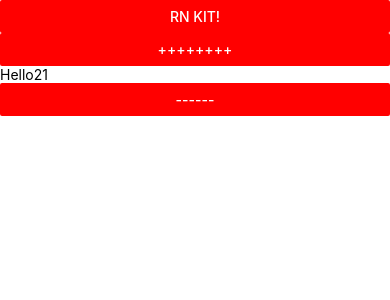
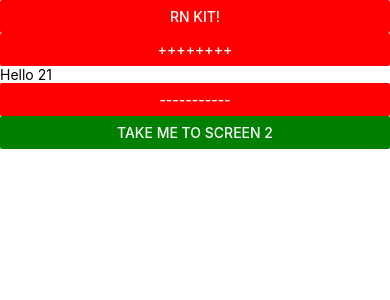
Before and after one commit to GopalMamtani/RNStartupKit, a React Native app: screen / in a window 390 px wide. Shown: the top 300 px of the page. Built offline with nearby package versions, Linux system fonts and the light colour scheme.

Commit message:
created Modules

```diff
--- /dev/null
+++ b/js/Module1/ModuleOneActions.js
@@ -0,0 +1,13 @@
+export function ageIncrement() {
+    return {
+      type: 'AGE_UP',
+      payload: 2
+    }
+  }
+
+  export function ageDecrement() {
+    return {
+      type: 'AGE_DOWN',
+      payload: 2
+    }
+  }
--- /dev/null
+++ b/js/Module1/ModuleOneComponent.js
@@ -0,0 +1,42 @@
+import React, {Component} from 'react';
+import { bindActionCreators } from 'redux';
+import { Text } from 'react-native';
+import { connect } from "react-redux";
+import { View, Button} from 'react-native';
+import * as AgeActionCreators from './ModuleOneActions'
+
+class ModuleOneComponent extends Component {
+  render() {
+    return (
+      <View >
+
+        <Button
+         title = "RN Kit!"
+         color = "red"
+      />
+          <Button onPress={this.props.AgeActionCreators.ageIncrement} title="++++++++" color="red"/>
+          <Text>Hello {this.props.age.age}</Text>
+          <Button onPress={this.props.AgeActionCreators.ageDecrement} title="-----------" color="red" />
+          <Button title="Take Me to screen 2" color="green" />
+        </View>
+
+    );
+  }
+}
+
+const mapStateToProps = state => {
+  return {
+    age: state.age
+  };
+};
+
+const mapDispatchToProps = dispatch => {
+  return {
+    AgeActionCreators: bindActionCreators(AgeActionCreators, dispatch),
+  };
+};
+
+export default connect(
+  mapStateToProps,
+  mapDispatchToProps
+)(ModuleOneComponent);
--- a/store/reducer.js
+++ b/js/Module1/ModuleOneReducer.js
@@ -7,13 +7,13 @@ const intialState = {
       case "AGE_UP":
         return {
           ...state,
-          age: state.age + 1
+          age: state.age + action.payload
         };
 
       case "AGE_DOWN":
         return {
           ...state,
-          age: state.age - 1
+          age: state.age - action.payload
         };
 
       default:
--- a/src/App.js
+++ b/src/App.js
@@ -1,41 +1,11 @@
 import React, {Component} from 'react';
-import { Text } from 'react-native';
-import { connect } from "react-redux";
-import { View, Button} from 'react-native';
-
+import ModuleOneComponent from '../js/Module1/ModuleOneComponent'
 class App extends Component {
   render() {
     return (
-      <View >
-
-        <Button
-         title = "RN Kit!"
-         color = "red"
-      />
-          <Button onPress={this.props.onAgeUp} title="++++++++" color="red"/>
-          <Text>Hello{this.props.age.age}</Text>
-          <Button onPress={this.props.onAgeDown} title="------" color="red" />
-
-        </View>
-
+        <ModuleOneComponent/>
     );
   }
 }
 
-const mapStateToProps = state => {
-  return {
-    age: state.age
-  };
-};
-
-const mapDispatchToProps = dispatch => {
-  return {
-    onAgeUp: () => dispatch({ type: "AGE_UP" }),
-    onAgeDown: () => dispatch({ type: "AGE_DOWN" })
-  };
-};
-
-export default connect(
-  mapStateToProps,
-  mapDispatchToProps
-)(App);
+export default App;
--- a/store/configureStore.js
+++ b/store/configureStore.js
@@ -1,5 +1,5 @@
 import { createStore, combineReducers } from 'redux';
-import ageReducer from '../store/reducer';
+import ageReducer from '../js/Module1/ModuleOneReducer';
 
 const rootReducer = combineReducers(
 { age: ageReducer }
```
Also changed, not shown: js/Module2/ModuleTwoComponent.js (added), js/Module2/ModuleTwoReducer.js (added).
